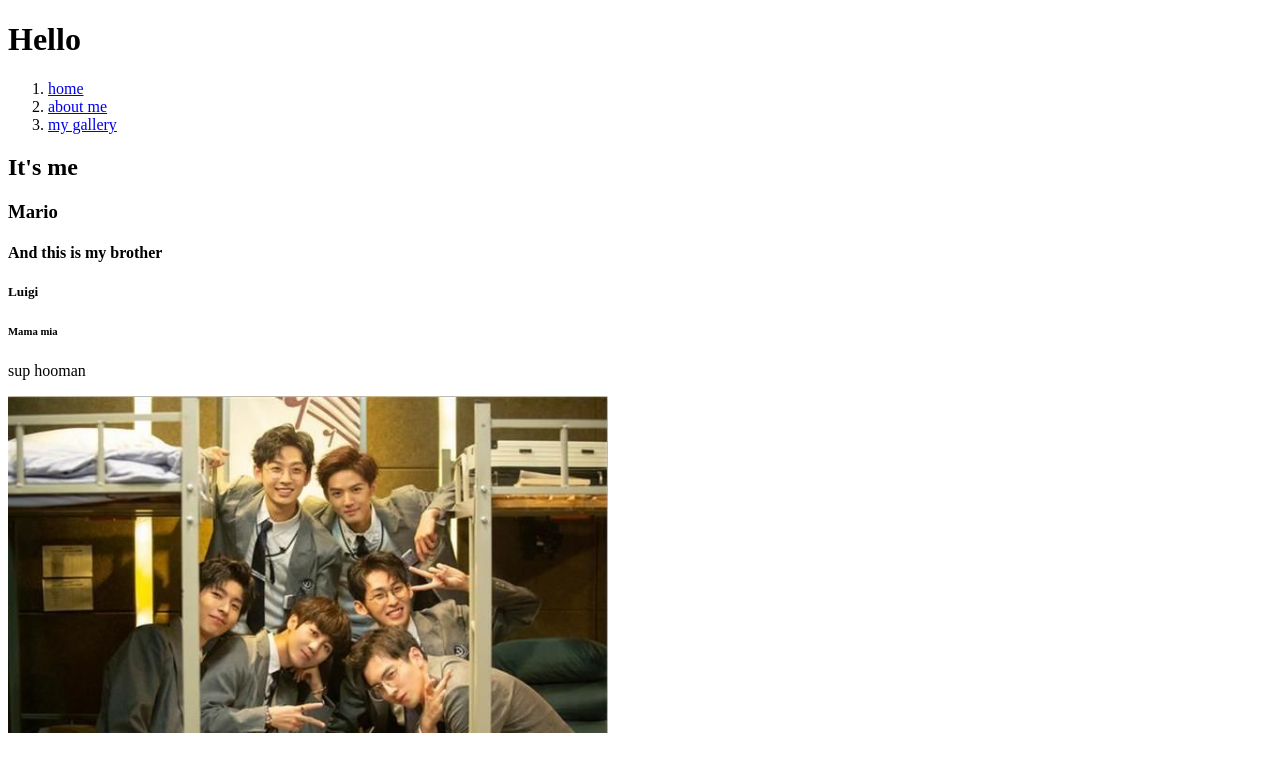
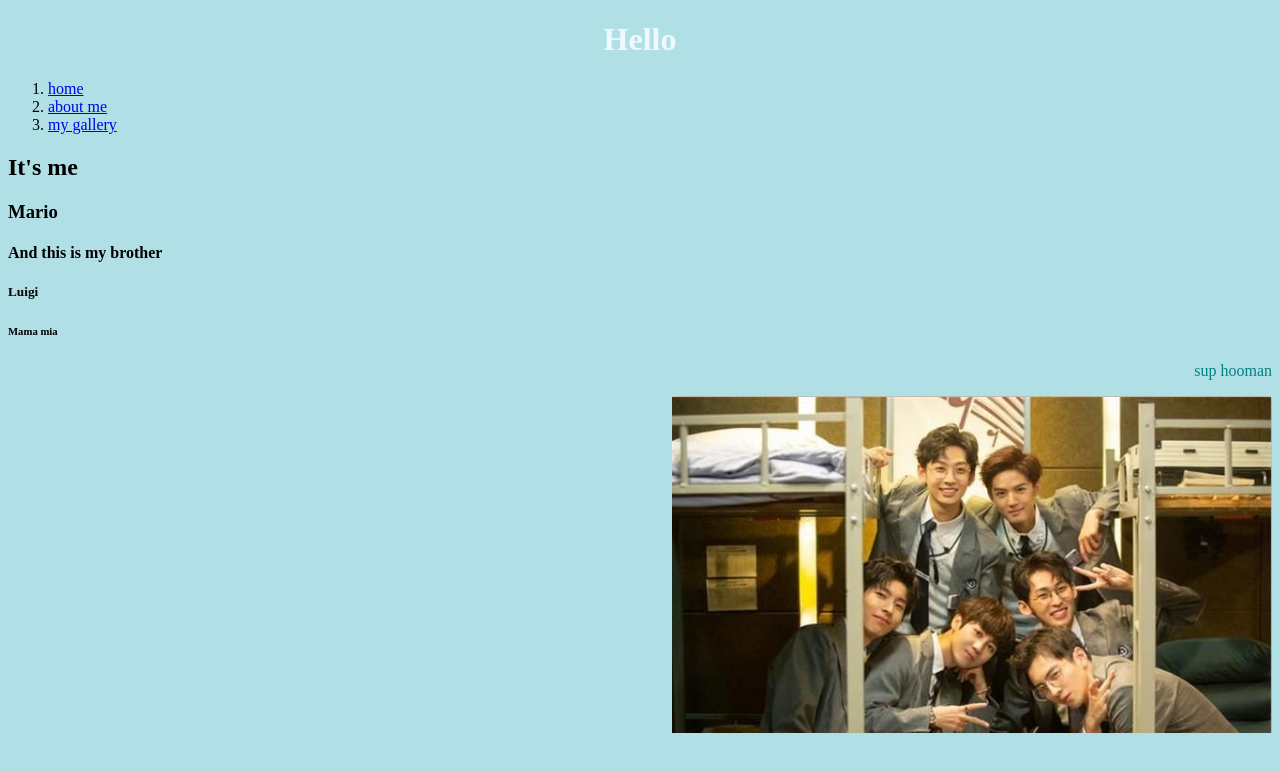
Before and after one commit to YoriYozora/my-blog, a plain HTML site: page index.html in a window 1280 px wide. Drawn offline with Linux system fonts and the light colour scheme.

Commit message:
Add files via upload

```diff
--- a/index.html
+++ b/index.html
@@ -1,6 +1,7 @@
 <!doctype html>
 <html>
 <head>
+<link rel="stylesheet" href="styles.css"
 <meta charset="utf-8">
 <title>My blog</title>
 </head>
--- /dev/null
+++ b/styles.css
@@ -0,0 +1,13 @@
+@charset "utf-8";
+/* CSS Document */
+body {
+background-color: powderblue;
+}
+h1 {
+color: aliceblue;
+text-align: center;
+}
+p {
+color: teal;
+text-align: right;
+}
```
Also changed, not shown: about.html (+2 -2 lines), gallery.html (+4 -0 lines).
